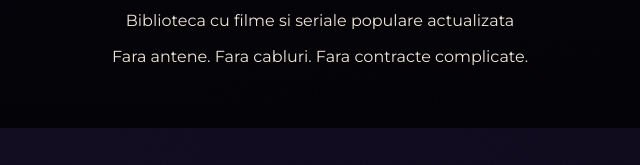
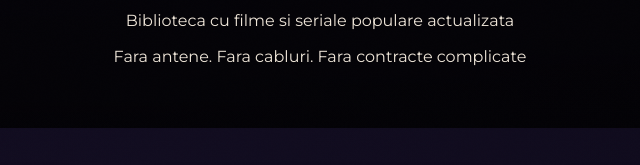
Before and after one commit to amasmokeabank/S, a plain HTML site: page index.html in a window 1280 px wide. Shown: the part 511-676 px from the top of the page, 320-960 px from the left. Drawn offline with nearby package versions, Linux system fonts and the light colour scheme.

Commit message:
Update index.html

```diff
--- a/index.html
+++ b/index.html
@@ -661,7 +661,7 @@
             <div class="plain-text-lines">
               <p>10k canale TV HD, 4K, locale & internaționale</p>
               <p>Biblioteca cu filme si seriale populare actualizata</p>
-              <p>Fara antene. Fara cabluri. Fara contracte complicate.</p>
+              <p>Fara antene. Fara cabluri. Fara contracte complicate</p>
             </div>
           </div>
         </div>
```
